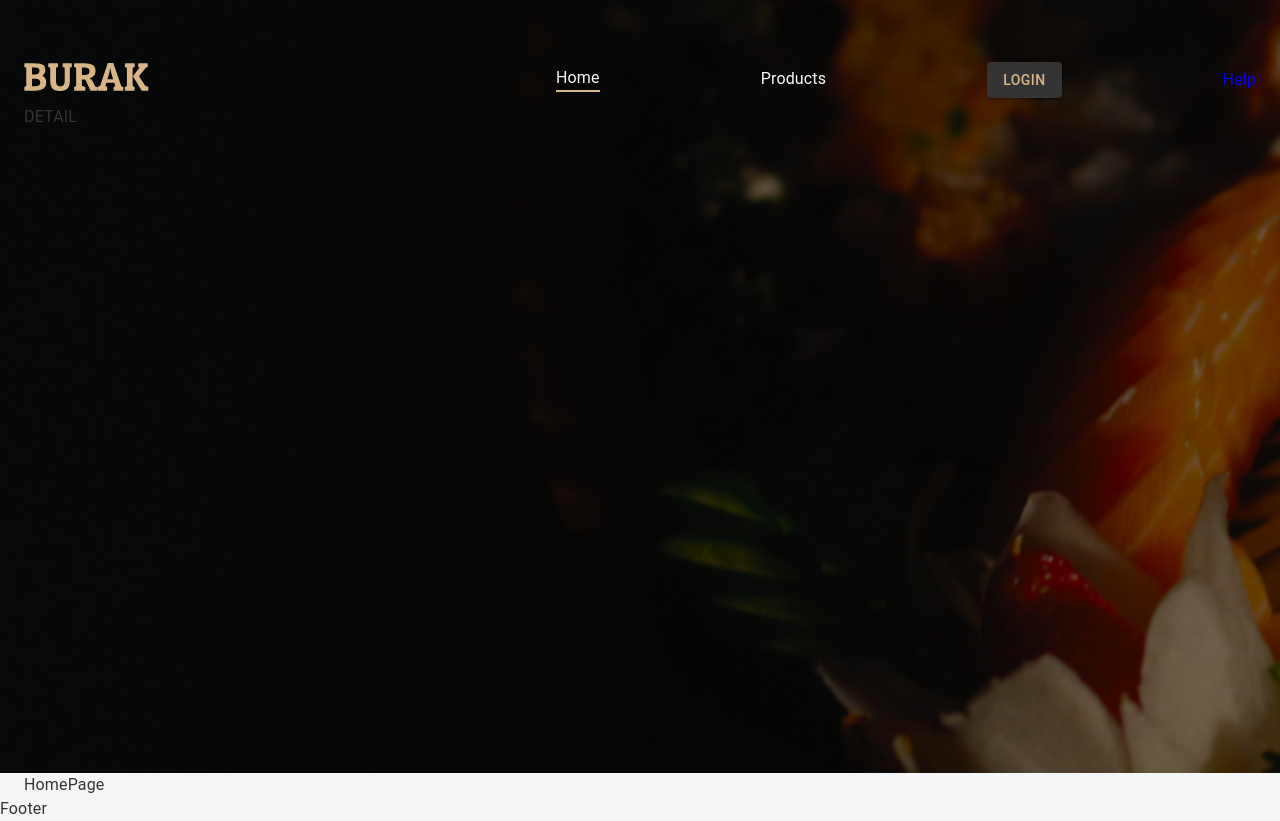
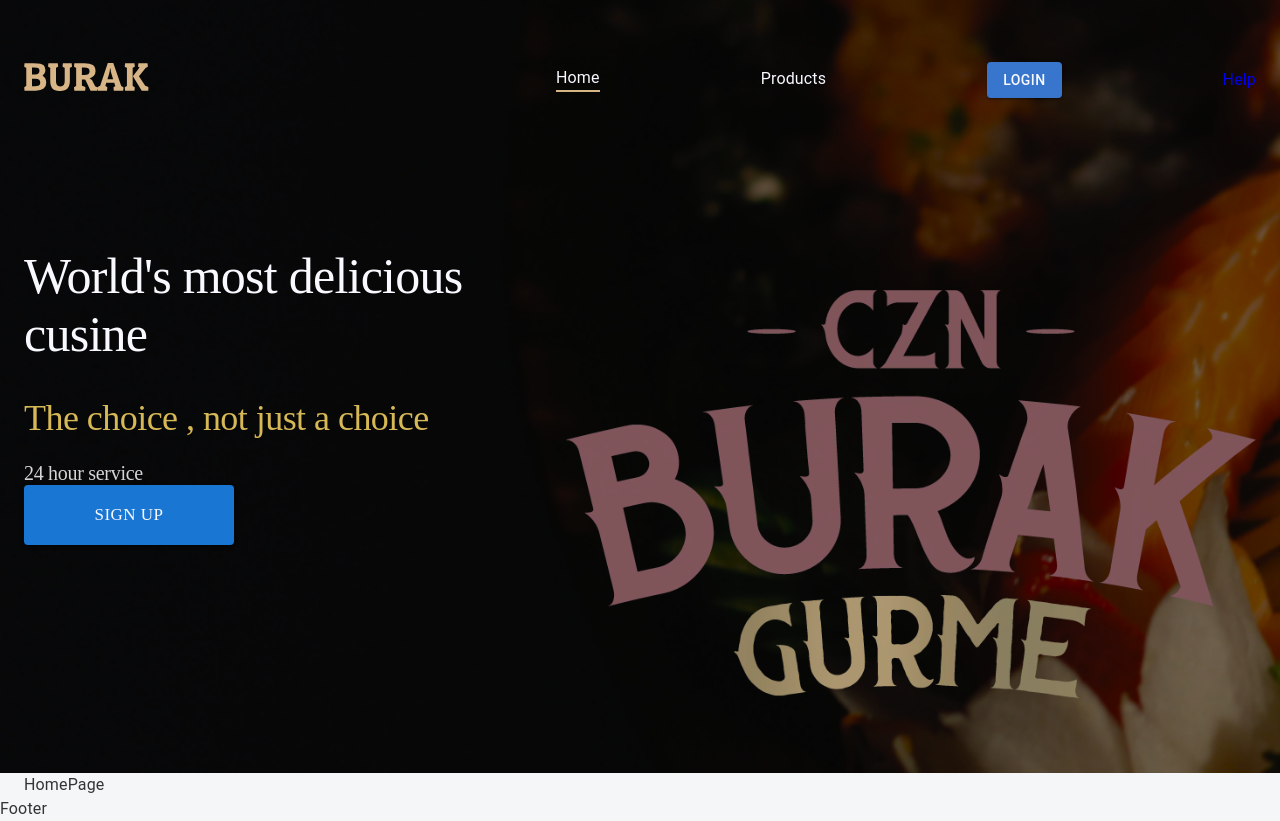
Before and after one commit to khikmat64168-cyber/burak-react, a React (Create React App) app: page / in a window 1280 px wide. Built offline with nearby package versions, Linux system fonts and the light colour scheme.

Commit message:
fix: modify   home navBar header component

```diff
--- a/src/app/components/headers/HomeNavbar.tsx
+++ b/src/app/components/headers/HomeNavbar.tsx
@@ -41,7 +41,7 @@
 
             {!authMember ? (
               <Box>
-                <Button variant="contained" className="login-button">
+                <Button variant="contained" className="login-buttons">
                   Login
                 </Button>
               </Box>
@@ -58,7 +58,25 @@
             {/* BASKET*/}
           </Stack>
         </Stack>
-        <Stack>DETAIL</Stack>
+        <Stack className={'header-frame'}>
+          <Stack className="detail">
+            <Box className={'head-main-text'}>
+              World's most delicious cusine
+            </Box>
+            <Box className={'wel-text'}> The choice , not just a choice </Box>
+            <Box className={'service-text'}> 24 hour service</Box>
+            <Box className={'signup'}>
+              {!authMember ? (
+                <Button variant={'contained'} className={'signup-button'}>
+                  SIGN UP
+                </Button>
+              ) : null}
+            </Box>
+          </Stack>
+          <Box className={'logo-frame'}>
+            <div className={'logo-img'}></div>
+          </Box>
+        </Stack>
       </Container>
     </div>
   );
--- a/src/css/navbar.css
+++ b/src/css/navbar.css
@@ -73,3 +73,83 @@
 .home-navbar div.hover-line::after {
   transform-origin: 0% 50%;
 }
+
+.home-navbar .navbar-container .header-frame {
+  margin-top: 142px;
+  height: 462px;
+  display: flex;
+  flex-direction: row;
+  justify-content: space-between;
+}
+
+.home-navbar .navbar-container .header-frame .detail {
+  width: 510px;
+  display: flex;
+  flex-direction: column;
+}
+
+.home-navbar .navbar-container .header-frame .detail .head-main-text {
+  width: 450px;
+  height: 150px;
+  font-family: 'Roboto serif';
+  font-size: 50px;
+  font-style: normal;
+  font-weight: 500;
+  line-height: normal;
+  letter-spacing: -0.75px;
+  color: #f8f8ff;
+}
+
+.home-navbar .navbar-container .header-frame .detail .wel-text {
+  width: 510px;
+  height: 42px;
+  font-family: 'Roboto serif';
+  font-size: 36px;
+  font-style: normal;
+  font-weight: 400;
+  line-height: normal;
+  letter-spacing: -0.54px;
+  color: #d7b856;
+}
+
+.home-navbar .navbar-container .header-frame .detail .service-text {
+  margin-top: 23px;
+  width: 153px;
+  height: 23px;
+  font-family: 'Roboto serif';
+  font-size: 20px;
+  font-style: normal;
+  font-weight: 400;
+  line-height: normal;
+  letter-spacing: -0.3px;
+  color: #d5d5d5;
+}
+
+.home-navbar .navbar-container .detail .signup .signup-button {
+  width: 210px;
+  height: 60px;
+  border-radius: 4px;
+  background: #1976d2;
+  text-align: center;
+  font-family: 'Poppins';
+  font-size: 17px;
+  font-style: normal;
+  font-weight: 400;
+  line-height: normal;
+  color: #f8f8ff;
+}
+
+.home-navbar .navbar-container .logo-frame {
+  margin-top: 43px;
+  width: 690px;
+  height: 419px;
+}
+
+.home-navbar .navbar-container .logo-frame .logo-img {
+  width: 100%;
+  height: 100%;
+  background: url('/public/img/logo.webp');
+  background-size: contain;
+  background-repeat: no-repeat;
+  filter: invert(30%);
+}
```
